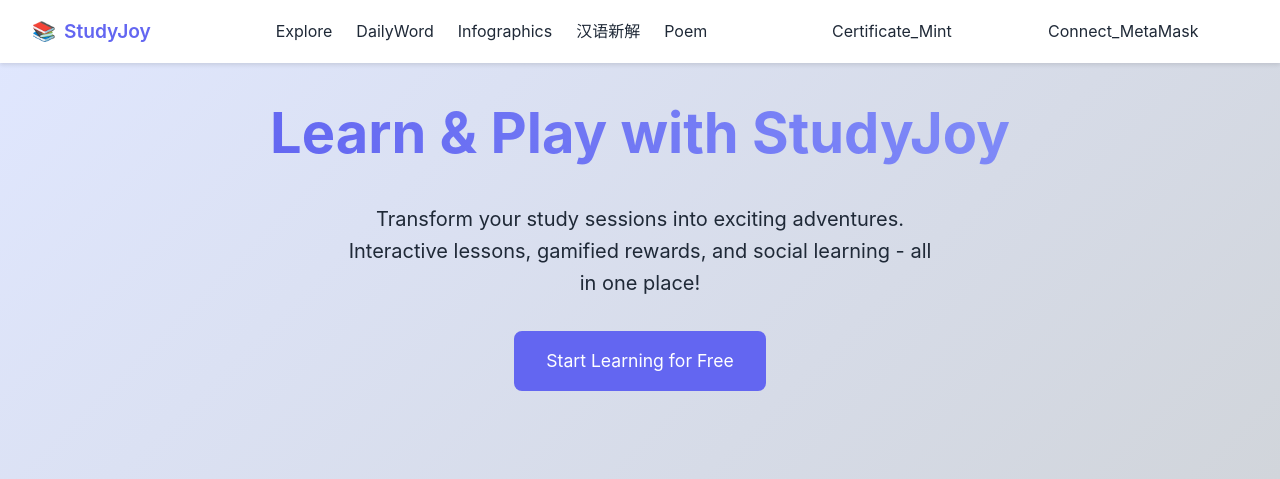
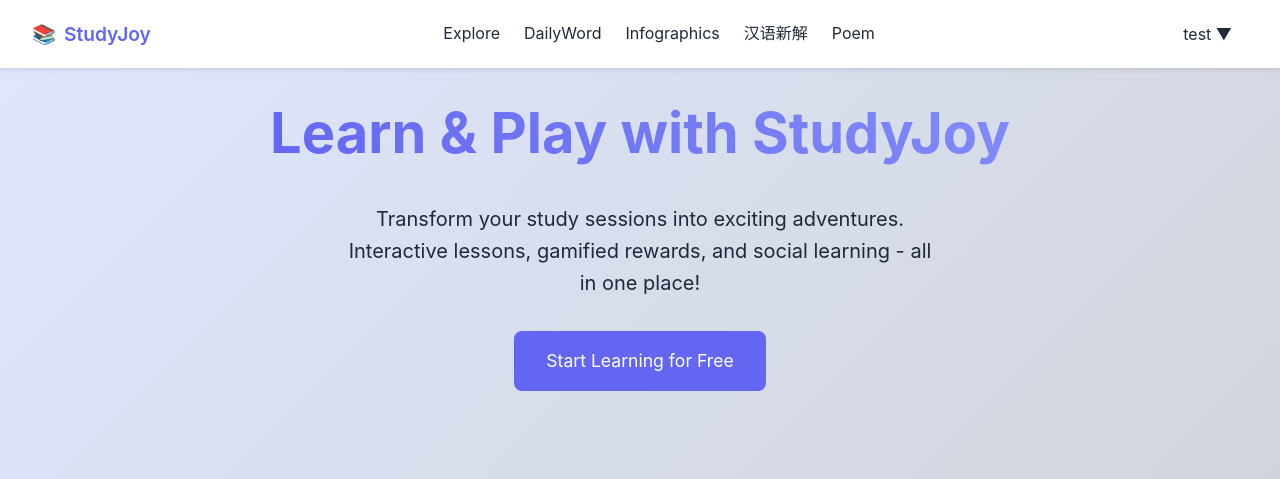
Before and after one commit to eipiem1/StudyJoy, a Flask app: page / in a window 1280 px wide. Shown: the top 479 px of the page. Run offline with Flask 3, Linux system fonts and the light colour scheme; a user stored in the database is signed in; parts of the project's set-up code (start-up, migrations or seed data) failed here and were passed over.

Commit message:
feat: add user dropdown menu with connect, mint, and logout options

```diff
--- a/templates/layout.html
+++ b/templates/layout.html
@@ -62,11 +62,63 @@
             white-space: nowrap;
             overflow: hidden;
             text-overflow: ellipsis;
+            pointer-events: none;
+            cursor: not-allowed;
+            opacity: 0.6;
+            text-decoration: none;
+        }
 
-            pointer-events: none; /* Prevents any mouse events */
-            cursor: not-allowed;  /* Changes the cursor to a "not allowed" icon */
-            opacity: 0.6;         /* Reduces the opacity to make it look less active */
-            text-decoration: none; /* Removes the underline */
+        /* Dropdown menu styles */
+        .dropdown {
+            position: relative;
+            display: inline-block;
+        }
+
+        .dropbtn {
+            background-color: transparent;
+            color: var(--text-color);
+            padding: 0.5rem 1rem;
+            font-size: 1rem;
+            border: none;
+            cursor: pointer;
+            transition: color 0.2s;
+        }
+
+        .dropbtn:hover {
+            color: var(--primary-color);
+        }
+
+        .dropdown-content {
+            display: none;
+            position: absolute;
+            right: 0;
+            background-color: white;
+            min-width: 160px;
+            box-shadow: 0px 8px 16px rgba(0,0,0,0.2);
+            z-index: 1;
+            border-radius: 8px;
+            overflow: hidden;
+        }
+
+        .dropdown-content a {
+            color: var(--text-color);
+            padding: 12px 16px;
+            text-decoration: none;
+            display: block;
+            transition: background-color 0.2s;
+        }
+
+        .dropdown-content a:hover {
+            background-color: var(--light-bg);
+        }
+
+        .dropdown:hover .dropdown-content {
+            display: block;
+        }
+
+        .auth-links {
+            display: flex;
+            gap: 1rem;
         }
     </style>
 
@@ -222,8 +274,21 @@
             <a href="/poem">Poem</a>
         </div>
         <div class="nav-right">
-            <a href="#" id="mint-link">Certificate_Mint</a>
-            <a href="#" id="enableEthereum">Connect_MetaMask</a>
+            {% if session.user_id %}
+            <div class="dropdown">
+                <button class="dropbtn">{{ session.username }} ▼</button>
+                <div class="dropdown-content">
+                    <a href="#" id="enableEthereum">Connect</a>
+                    <a href="#" id="mint-link">Mint</a>
+                    <a href="/logout">Logout</a>
+                </div>
+            </div>
+            {% else %}
+            <div class="auth-links">
+                <a href="/login">Login</a>
+                <a href="/register">Register</a>
+            </div>
+            {% endif %}
         </div>
     </nav>
 
```
